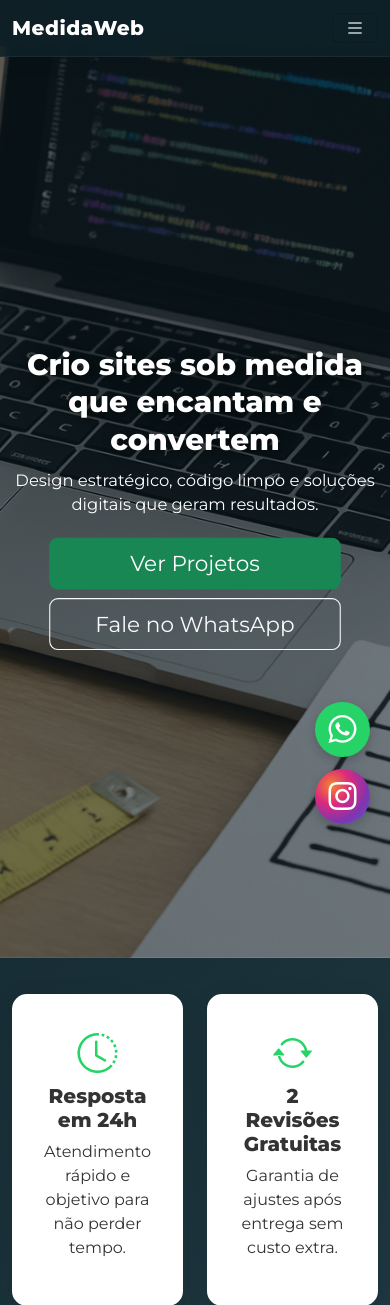
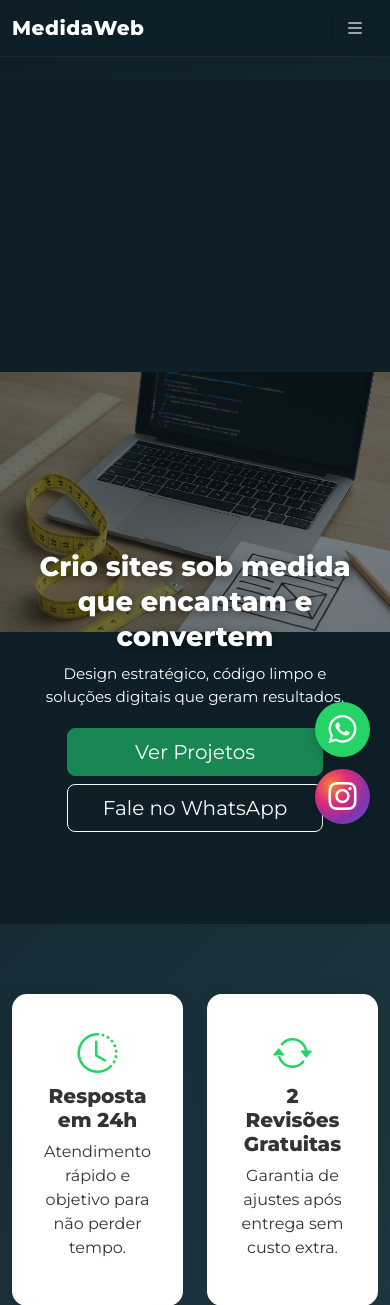
Before and after one commit to VitorGoldner/site_inst_meu, a Flask app: page / in a window 390 px wide. Shown: the top 1305 px of the page. Run offline with Flask 3, Linux system fonts and the light colour scheme.

Commit message:
ajustes para mobile na homepage

```diff
--- a/templates/home.html
+++ b/templates/home.html
@@ -170,21 +170,22 @@
     100% {transform: scale(1);}
 }
 
-/* ===== AJUSTE ESPECIAL PARA CELULAR ===== */
+/* Ajustes responsivos específicos */
 @media (max-width: 768px) {
     .hero-section {
         height: 100dvh !important;
-        background-position: center center !important;
-        background-size: cover !important;
-        transform: scale(1.05); /* pequeno zoom pra eliminar espaços */
-        background-color: #0f2027;
+        background: url("{{ url_for('static', filename='imagem/hero.png') }}") no-repeat center center / contain !important;
+        background-color: #0f2027 !important;
+        background-repeat: no-repeat !important;
         display: flex;
-        align-items: center;
+        align-items: flex-end; /* conteúdo mais embaixo */
         justify-content: center;
+        padding-bottom: 8vh; /* equilíbrio visual */
     }
     .hero-content {
         padding: 0 1rem;
-        max-width: 95%;
+        max-width: 90%;
+        text-align: center;
     }
     .hero-content h1 {
         font-size: 1.9rem !important;
@@ -201,13 +202,15 @@
     }
 }
 
-/* Para telas muito pequenas */
+/* Ajuste extra para telas muito pequenas */
 @media (max-width: 480px) {
     .hero-section {
         height: 100dvh !important;
         background-position: center center !important;
-        background-size: cover !important;
-        transform: scale(1.08); /* zoom leve adicional */
+        background-size: contain !important;
+        background-color: #0f2027 !important;
+        align-items: flex-end;
+        padding-bottom: 10vh;
     }
     .hero-content h1 {
         font-size: 1.7rem !important;
```
